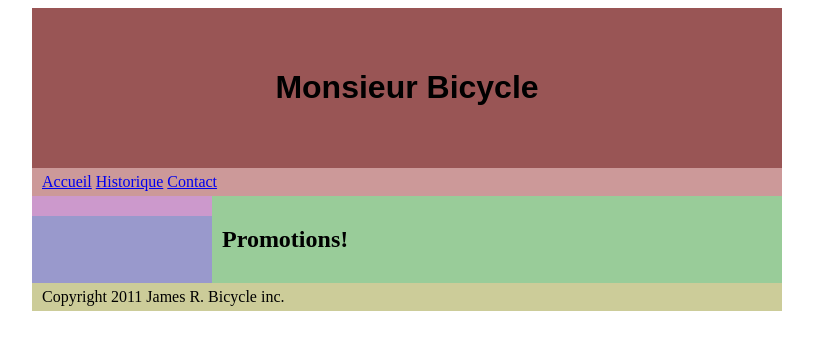
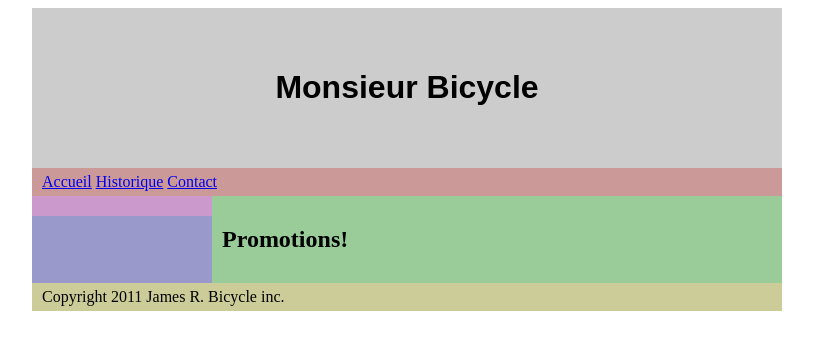
Before and after one commit to mayttea/demohtaccess, a PHP site: page /index.php in a window 1280 px wide. Shown: the top 350 px of the page, without its empty margins (233-1046 px from the left). Run offline with PHP 8.4, Linux system fonts and the light colour scheme; data that the repository does not hold is empty.

Commit message:
Update main.css

```diff
--- a/css/main.css
+++ b/css/main.css
@@ -5,7 +5,7 @@
 }
 
 #entete {
-	background:#955;
+	background:#CCC;
 	text-align: center;
 	padding-top: 40px;
 	padding-bottom: 40px;
```
